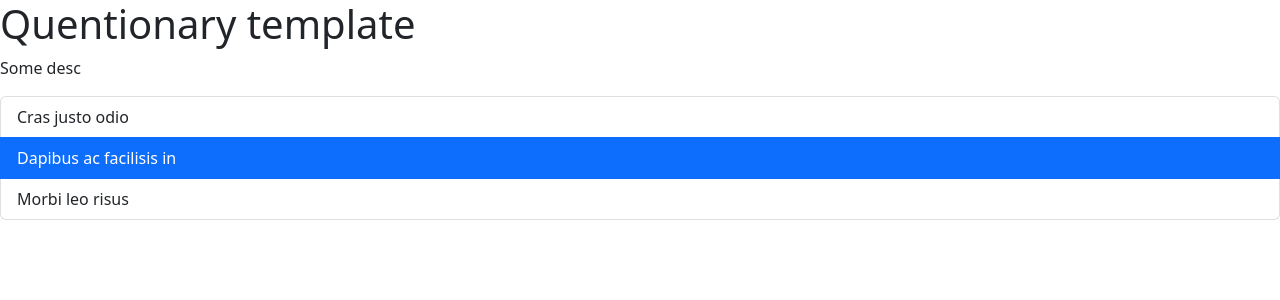
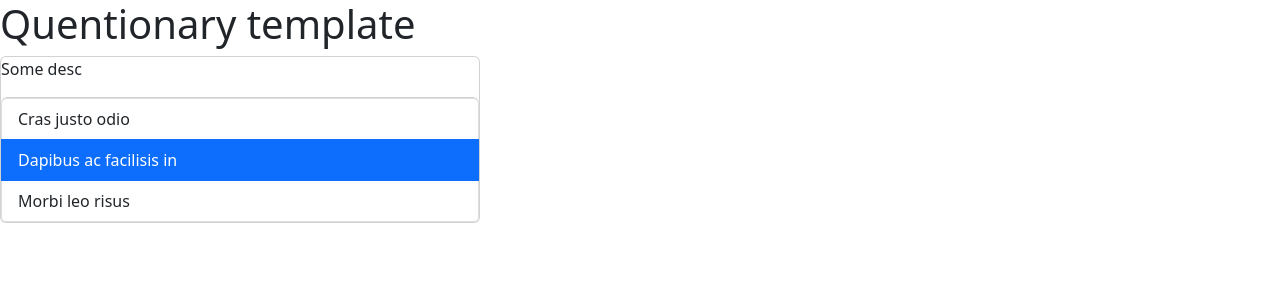
Before and after one commit to aburenko/rs-questionary, a React (Vite) app: page / in a window 1280 px wide. Shown: the top 300 px of the page. Built offline with nearby package versions, Linux system fonts and the light colour scheme.

Commit message:
Wrap questions in a card

```diff
--- a/src/components/Questionary.tsx
+++ b/src/components/Questionary.tsx
@@ -1,4 +1,5 @@
 import { useState } from "react";
+import { Card } from "react-bootstrap";
 import ListGroup from "react-bootstrap/ListGroup";
 
 interface Props {
@@ -21,12 +22,12 @@ function Questionary(props: Props) {
   }
 
   return (
-    <>
+    <Card style={{ width: "30rem" }}>
       <p>{props.heading}</p>
       <ListGroup>
         {props.promts.map((value, index) => GetListElement(index, value))}
       </ListGroup>
-    </>
+    </Card>
   );
 }
 
```
